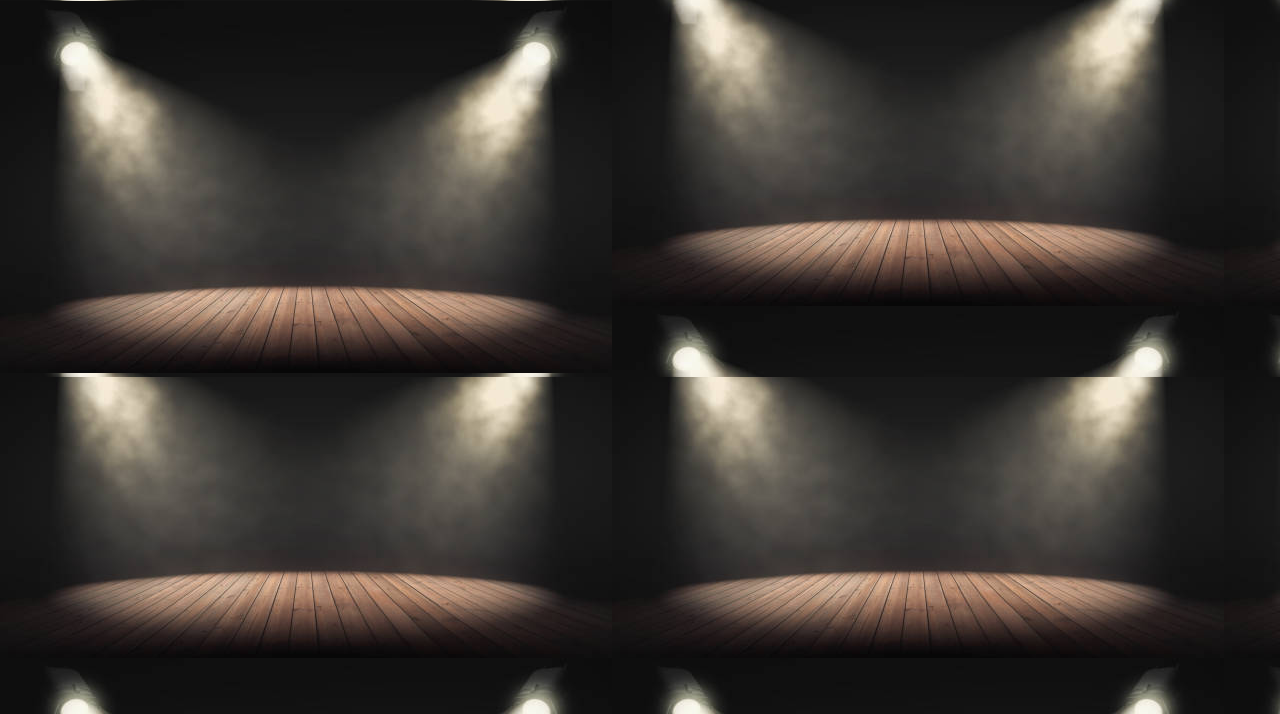
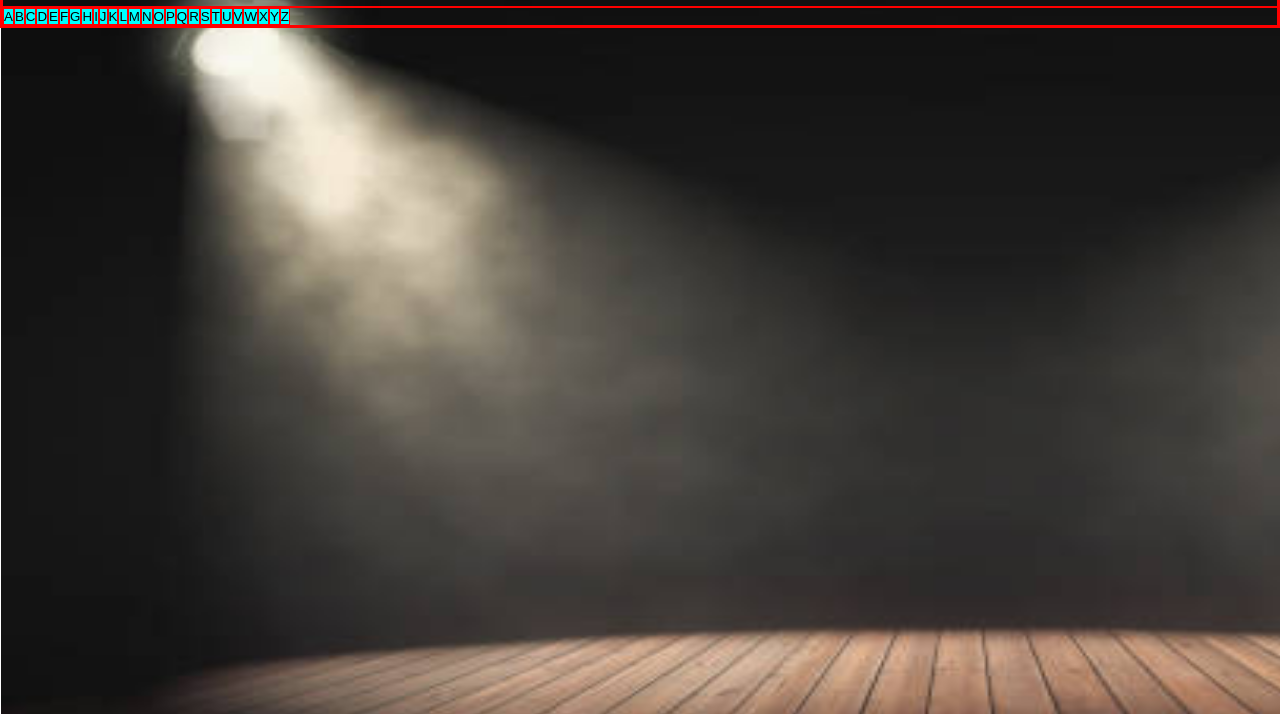
Before and after one commit to MBilalBS/jeux-du-pendue, a plain HTML site: page index.html in a window 1280 px wide. Shown: the part 86-800 px from the top of the page. Drawn offline with Linux system fonts and the light colour scheme.

Commit message:
second-commit

```diff
--- a/assets/css/style.css
+++ b/assets/css/style.css
@@ -1,8 +1,7 @@
 * {
     margin: 0;
     padding: 0;
-    background-color: blue;
-    background-image: url(/assets/img/background_img.jpg);
+    border: 1px solid red;
 }
 
 h1{
@@ -11,7 +10,21 @@ h1{
     margin: 20px;
     font-size: 40px;
 }
+body {
+    background-image: url(/assets/img/background_img.jpg);
+    background-repeat: no-repeat;
+    background-size: 1930px 931px;
+}
 
-.background_img{
-    width: 100%;
+#background_img{
+    background-repeat: no-repeat;
 }
+
+main{
+    display: flex;
+}
+input{
+    background-color: aqua;
+    flex-wrap: wrap;
+    justify-content: center;
+}
--- a/assets/js/script.js
+++ b/assets/js/script.js
@@ -1 +1 @@
-let
+let alphabetLettres = ["A", "B", "C","D","E","F","G","H","I","J","K","L","M","N","O","P","Q","R","S","T","U","V","W","X","Y","Z"]
--- a/index.html
+++ b/index.html
@@ -8,7 +8,38 @@
     <title>Jeux du pendue</title>
 </head>
 <body>
-    <h1>Bienvenue sur le jeux du pendue</h1>
-    <img src="./assets/img/background_img.jpg" alt="" id="background_img">
+    <header>
+        <h1>Bienvenue sur le jeux du pendue</h1>
+    </header>
+    <main>
+        <input type="button" value="A"></button>
+        <input type="button" value="B"></button>
+        <input type="button" value="C"></button>
+        <input type="button" value="D"></button>
+        <input type="button" value="E"></button>
+        <input type="button" value="F"></button>
+        <input type="button" value="G"></button>
+        <input type="button" value="H"></button>
+        <input type="button" value="I"></button>
+        <input type="button" value="J"></button>
+        <input type="button" value="K"></button>
+        <input type="button" value="L"></button>
+        <input type="button" value="M"></button>
+        <input type="button" value="N"></button>
+        <input type="button" value="O"></button>
+        <input type="button" value="P"></button>
+        <input type="button" value="Q"></button>
+        <input type="button" value="R"></button>
+        <input type="button" value="S"></button>
+        <input type="button" value="T"></button>
+        <input type="button" value="U"></button>
+        <input type="button" value="V"></button>
+        <input type="button" value="W"></button>
+        <input type="button" value="X"></button>
+        <input type="button" value="Y"></button>
+        <input type="button" value="Z"></button>
+        <!-- <img src="./assets/img/background_img.jpg" alt="" id="background_img"> -->
+    </main>
+
 </body>
 </html>
```
